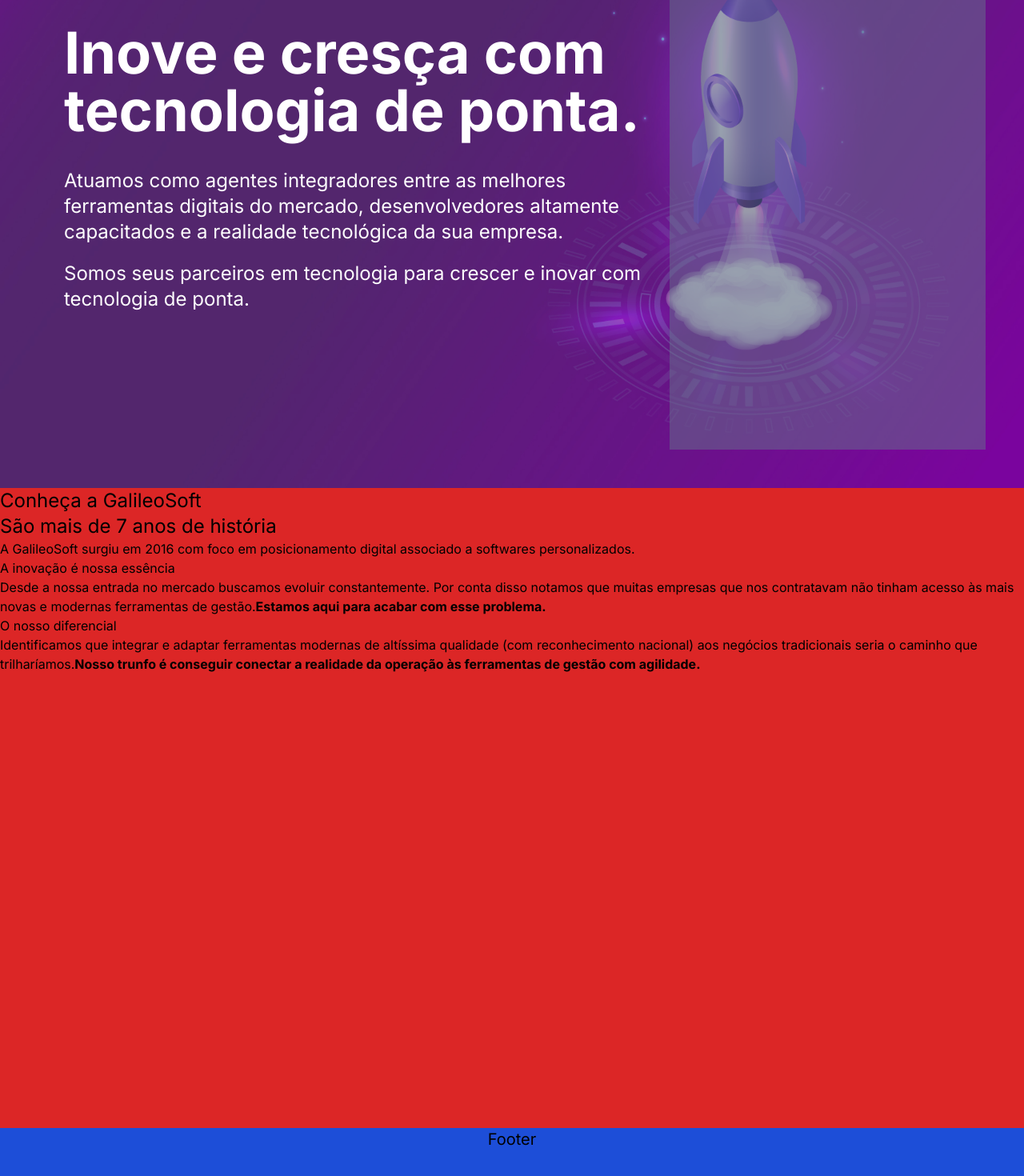
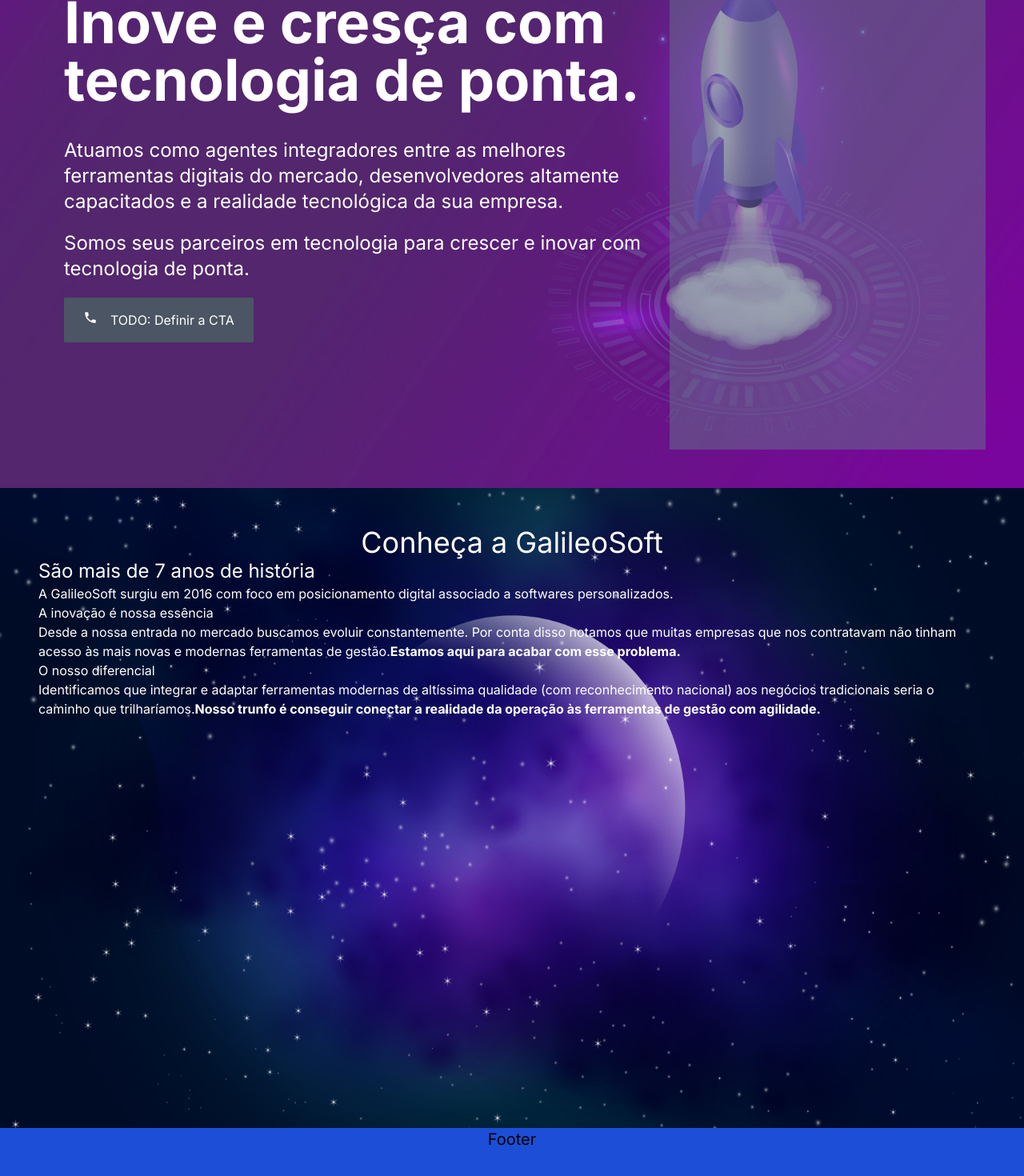
Before and after one commit to the-almeida/galileosoft.com.br, a Next.js app: page / in a window 1280 px wide. Shown: the part 190-1660 px from the top of the page at 80% size. Built offline with nearby package versions, Linux system fonts and the light colour scheme.

Commit message:
refactor: Home page heroSection add improvment TODOs

```diff
--- a/app/page.tsx
+++ b/app/page.tsx
@@ -1,12 +1,11 @@
 import BackgroundImage from "@/components/BackgroundImage";
 import Container from "@/components/FlexContainer";
 import Footer from "@/components/Footer";
+import { MdPhone } from "react-icons/md";
 
 export default function Home() {
   return (
     <>
-      {/* TODO Improve the bgImageHomePageHeroSection, move the rocket to the #heroSection*/}
-
       <main className="flex flex-col items-center justify-between">
         <section className="h-screen relative w-full" id="heroSection">
           <BackgroundImage
@@ -24,15 +23,20 @@ export default function Home() {
               <p className="text-base md:text-lg lg:text-xl xl:text-2xl">
                 Somos seus parceiros em tecnologia para crescer e inovar com tecnologia de ponta.
               </p>
+              <button className="flex justify-center gap-4 rounded-sm bg-gray-600 w-fit px-6 py-4">
+                <MdPhone size={18} /> TODO: Definir a CTA
+              </button>
             </div>
             <div className="absolute md:relative min-h-screen md:min-h-fit w-full flex flex-1 justify-center bg-slate-500/50 mt-16 -z-10">
-              <p>Foguete</p>
+              <p>TODO: Trocar o backckgroud para um sem foguete e adicionar só o foguete no lugar desse paragrafo</p>
             </div>
           </Container>
         </section>
 
-        <section className="bg-red-600 h-screen" id="aboutSection">
-          <h2 className="text-2xl">Conheça a GalileoSoft</h2>
+        <section className="h-screen relative w-full" id="aboutSection">
+          <BackgroundImage />
+          <Container className="flex-col">
+            <h2 className="text-4xl text-center">Conheça a GalileoSoft</h2>
             <div>
               <h3 className="text-2xl">São mais de 7 anos de história</h3>
               <p>
@@ -56,6 +60,7 @@ export default function Home() {
                 </strong>
               </p>
             </div>
+          </Container>
         </section>
       </main>
       <Footer />
```
Lines whose indentation alone changed are shown as unchanged.
